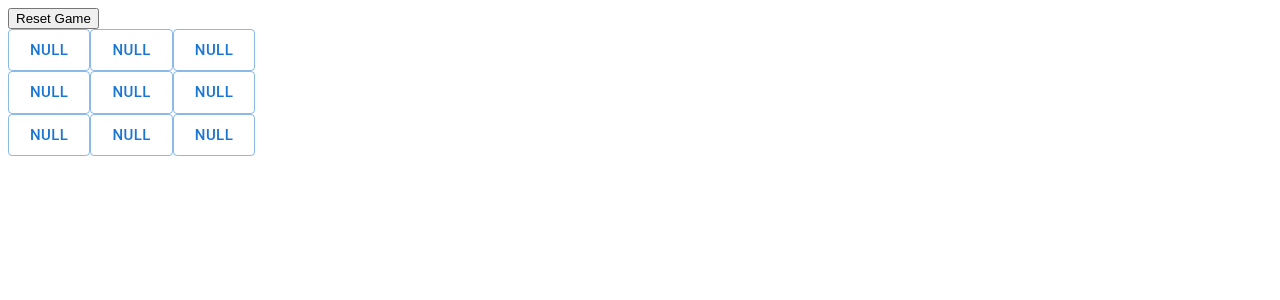
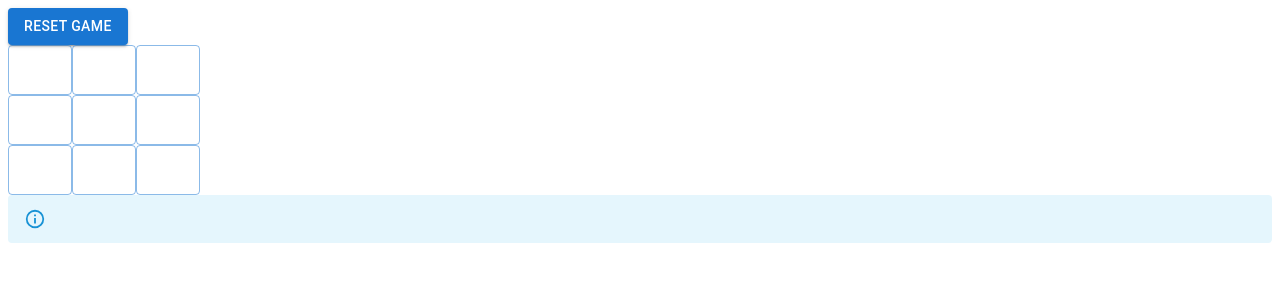
Before and after one commit to Amir-Keshtkar/Tic_Tac_Toe, a React (Create React App) app: page / in a window 1280 px wide. Shown: the top 300 px of the page. Built offline with nearby package versions, Linux system fonts and the light colour scheme.

Commit message:
modifying project with material ui completed

```diff
--- a/src/Components/Block.jsx
+++ b/src/Components/Block.jsx
@@ -1,5 +1,6 @@
 import { Button } from "@mui/material";
 import React, { Component } from "react";
+import './Style.css';
 
 class Block extends Component {
   getBadgeClass = () => {
@@ -8,11 +9,11 @@ class Block extends Component {
   render() {
     return (
       <React.Fragment>
-        <Button variant="outlined" size="large"
+        <Button variant="outlined"  fontSize="inherit" Height={50} width={30} size="large" Style="Width:50px; Height: 50px;"
           onClick={() => this.props.ChooseBlock(this.props.id)}
         >
 
-          {(this.props.value === null) ? 'null ' : this.props.value}
+          {(this.props.value === null) ? '' : this.props.value}
         </Button>
 
       </React.Fragment>
--- a/src/Components/GameBoard.jsx
+++ b/src/Components/GameBoard.jsx
@@ -1,3 +1,5 @@
+import { Box, Grid } from "@material-ui/core";
+import { Button, Alert } from "@mui/material";
 import React, { Component } from "react";
 import Block from "./Block";
 
@@ -19,64 +21,49 @@ class Board extends Component {
       { id: 9, value: null },
     ],
     lastId: 'X',
-    winner:null,
+    winner: null,
   };
 
   render() {
     console.log("Rendered.");
 
     return (
-      <div className="container">
-        <button
-          className="btn btn-sm mt-2 mb-2 btn-info"
-          onClick={this.handleResetAll}
+      <React.Fragment>
+        <Button
+          variant="contained"
+          onClick={this.handleResetAll}>
+          Reset Game
+        </Button>
+
+
+        <Box sx={{
+            display: 'grid',
+            columnGap: 0,
+            rowGap: 0,
+            gridTemplateColumns: 'repeat(1, 1fr)',
+          }}
         >
-          Reset Game
-        </button>
-        <br />
-        <div className="board-row">
+          <Grid>
             {this.renderBlock(this.state.Blocks[0])}
             {this.renderBlock(this.state.Blocks[1])}
-          {this.renderBlock(this.state.Blocks[2])}
-        </div>
-        <div className="board-row">
+            {this.renderBlock(this.state.Blocks[2])}</Grid>
+          <Grid>
             {this.renderBlock(this.state.Blocks[3])}
             {this.renderBlock(this.state.Blocks[4])}
-          {this.renderBlock(this.state.Blocks[5])}
-        </div>
-        <div className="board-row">
+            {this.renderBlock(this.state.Blocks[5])}</Grid>
+          <Grid>
             {this.renderBlock(this.state.Blocks[6])}
             {this.renderBlock(this.state.Blocks[7])}
-          {this.renderBlock(this.state.Blocks[8])}
-        </div>
-        <div>
-          <label>{this.state.winner!=null ? 'Winner is: ' + (this.state.lastId==='X'?'O':'X' ): ''}</label>
-        </div>
-      </div>
+            {this.renderBlock(this.state.Blocks[8])}</Grid>
+        </Box>
+
+
+
+
+        <Alert severity="info">{this.state.winner != null ? 'Winner is: ' + (this.state.lastId === 'X' ? 'O' : 'X') : ''}</Alert>
+      </React.Fragment>
     );
   }
-
-  ChooseBlock = (id) => {
-    let block = [...this.state.Blocks];
-    let whoWone=this.state.winner;
-
-    const idx = block.findIndex((block) => {
-      return block.id === id;
-    });
-
-    let lastId = this.state.lastId;
-    if (block[idx].value === null && whoWone===null) {
-      block[idx].value = lastId;
-      lastId = (lastId === 'X') ? 'O' : 'X';
-    }
-
-    let winner = this.IsGameOver(block);
-    if (winner) {
-      this.setState({ winner:(this.state.lastId==='X'?'O':'X' ) });
-    }
-    this.setState({ block, lastId });
-  };
-
   renderBlock(block) {
     return (
       <Block
@@ -86,6 +73,26 @@ class Board extends Component {
         ChooseBlock={this.ChooseBlock}
       />
     );
+  };
+  ChooseBlock = (id) => {
+    let block = [...this.state.Blocks];
+    let whoWone = this.state.winner;
+
+    const idx = block.findIndex((block) => {
+      return block.id === id;
+    });
+
+    let lastId = this.state.lastId;
+    if (block[idx].value === null && whoWone === null) {
+      block[idx].value = lastId;
+      lastId = (lastId === 'X') ? 'O' : 'X';
+    }
+
+    let winner = this.IsGameOver(block);
+    if (winner) {
+      this.setState({ winner: (this.state.lastId === 'X' ? 'O' : 'X') });
+    }
+    this.setState({ block, lastId });
   };
 
   IsGameOver(blocks) {
@@ -98,7 +105,7 @@ class Board extends Component {
         //winner = blocks[i * 3 + 1].value;
         return true;
       }
-      if (blocks[i + 3].value === blocks[i + 3 -3].value &&
+      if (blocks[i + 3].value === blocks[i + 3 - 3].value &&
         blocks[i + 3].value === blocks[i + 3 + 3].value &&
         blocks[i + 3].value != null) {
         //winner = blocks[i * 3].value;
@@ -117,10 +124,12 @@ class Board extends Component {
 
   handleResetAll = () => {
     let blocks = [...this.state.Blocks];
+    let winner = this.state.winner;
     for (let index = 0; index < blocks.length; index++) {
       blocks[index].value = null;
     }
-    this.setState({ blocks });
+    winner = null;
+    this.setState({ blocks, winner });
   };
 };
 
```
Also changed, not shown: src/Components/Style.css (added). Lines whose indentation alone changed are shown as unchanged.
